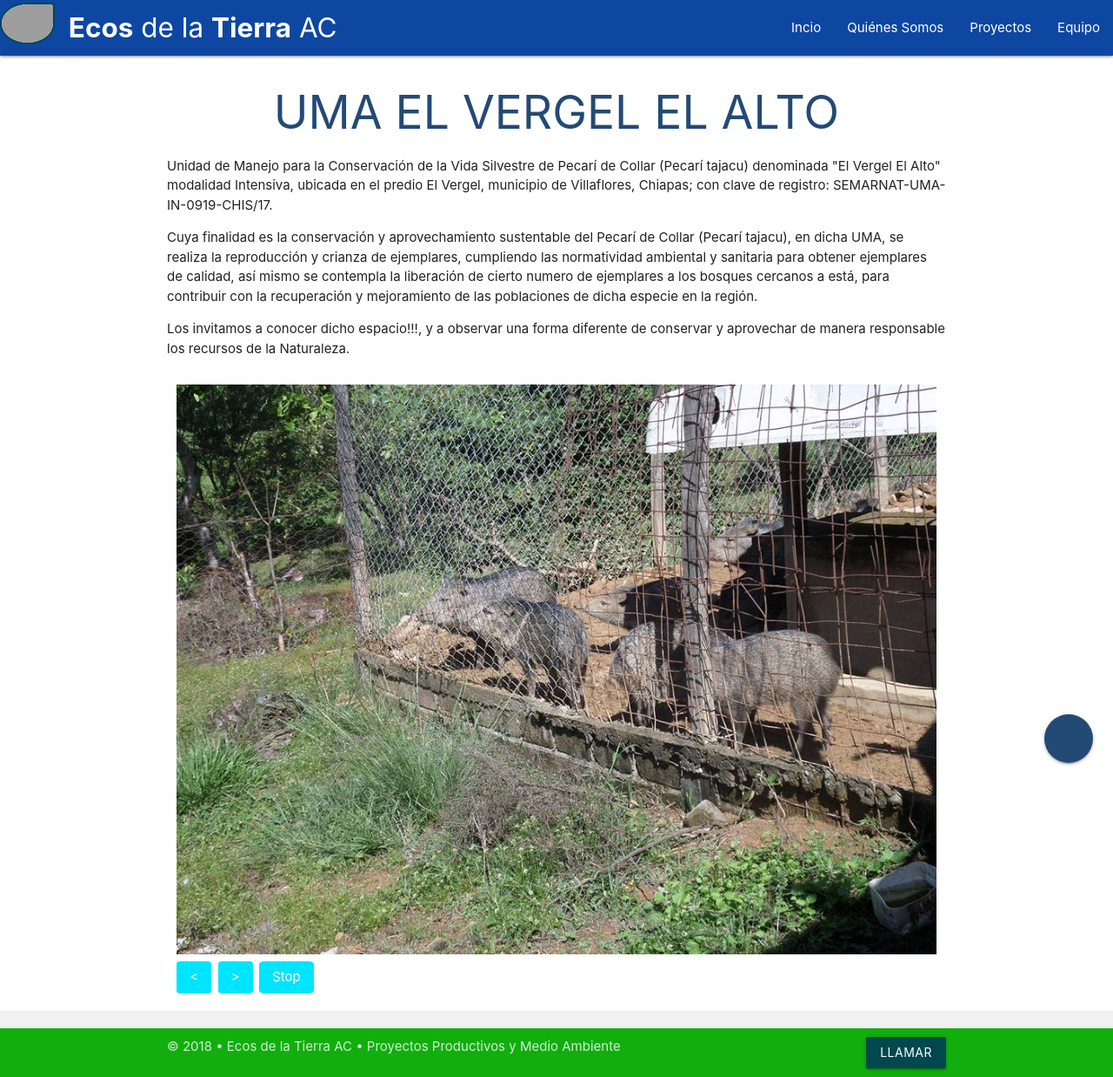
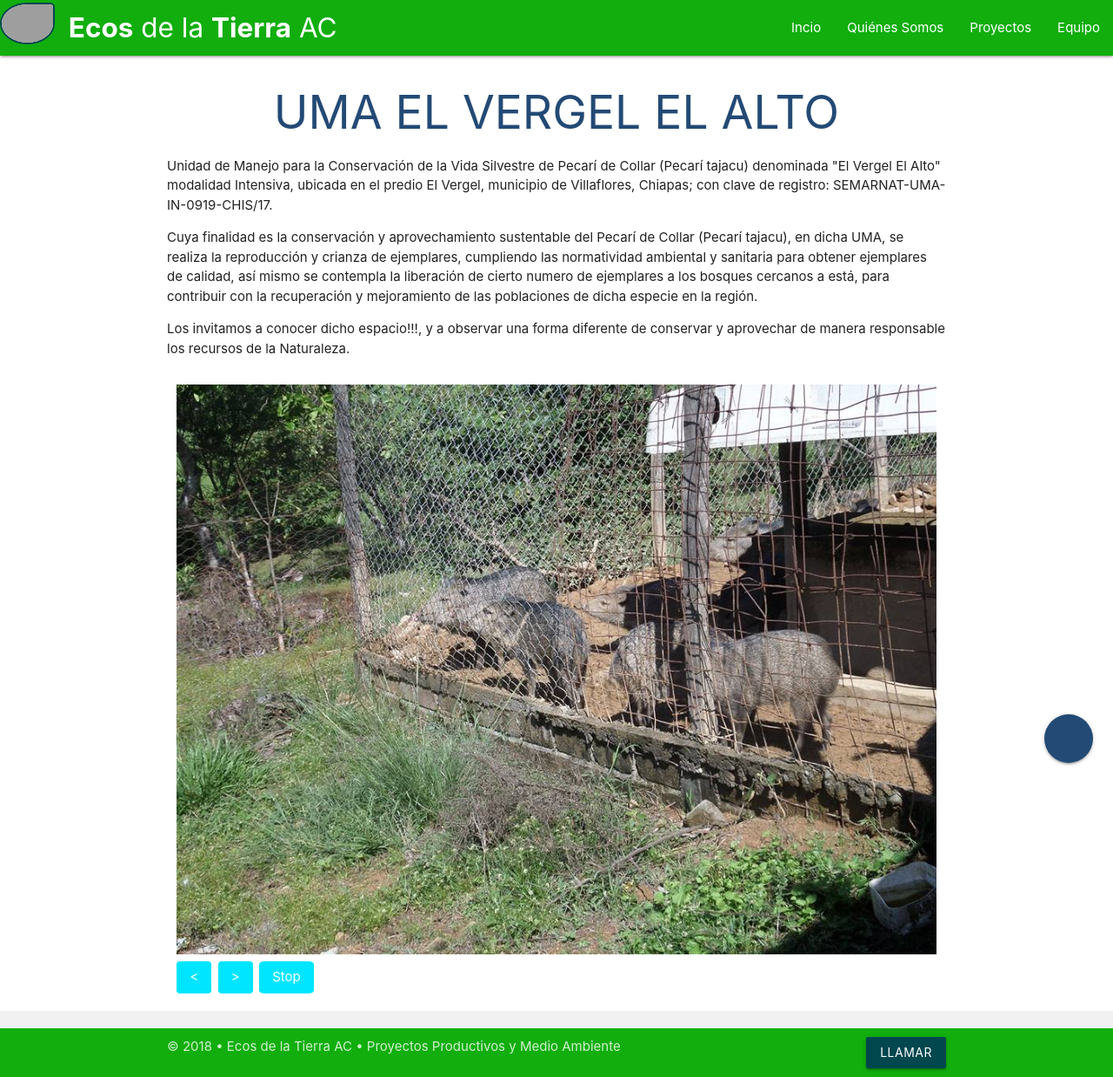
Before and after one commit to CarbajalFdez/EcosAC, a Jekyll site: the page built from _posts/2018-10-16-uma-el-vergel-el-alto.html, in a window 1280 px wide. Shown: the whole page at 87% size. Built offline with Jekyll 4.4.1, drawn with Linux system fonts in a browser that asks for light colours; grey boxes are pictures that could not be loaded.

Commit message:
Update header.html

```diff
--- a/_includes/header.html
+++ b/_includes/header.html
@@ -1,7 +1,7 @@
 	<!-- H E A D E R -->
 	<header>
 		<nav>
-			<div class="nav-wrapper blue darken-4">
+			<div class="nav-wrapper verde-oscuro-ecos">
 				<a href="{{ site.baseurl }}" class="brand-logo"><img src="https://amrqcwtz.files.wordpress.com/2018/10/img_20181005_235114.png" style="width:2em; height:auto; margin-right:.5em; margin-top:.1em; float:left; background:#FFFFFF; border-radius:50% 10% 50% 50%; border:solid 2px var(--color4);"/><b class="blanco-text">Ecos</b> de la <b>Tierra</b> AC</a>
 				<a href="#" data-target="mobile-demo" class="sidenav-trigger"><i class="fa fa-bars waves-effect"></i></a>
 				<ul class="right hide-on-med-and-down">
```
